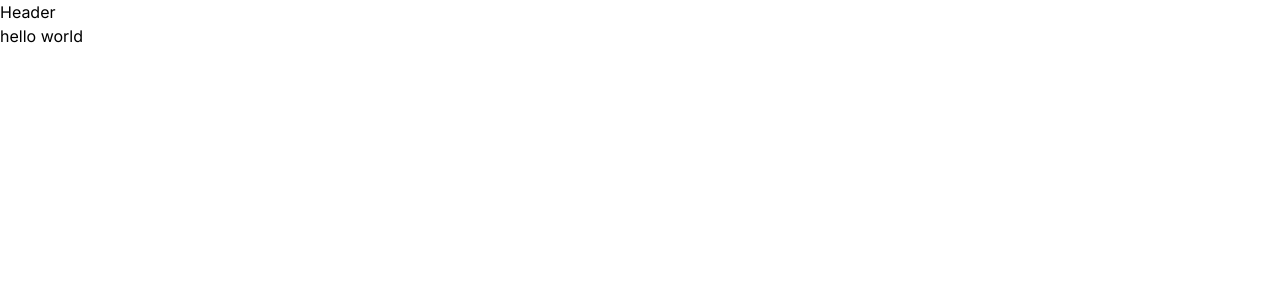
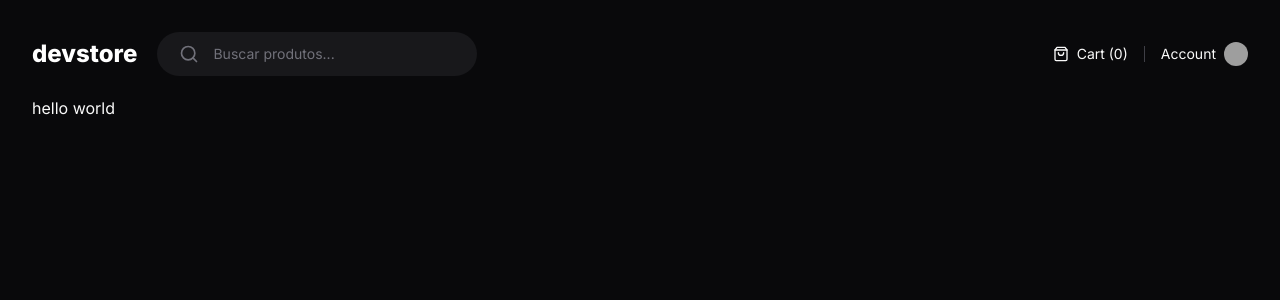
Before and after one commit to ocarlic/devstore, a Next.js app: page / in a window 1280 px wide. Shown: the top 300 px of the page. Built offline with nearby package versions, Linux system fonts and the light colour scheme; grey boxes are pictures that could not be loaded.

Commit message:
feat: add header

```diff
--- a/next.config.mjs
+++ b/next.config.mjs
@@ -1,4 +1,13 @@
 /** @type {import('next').NextConfig} */
-const nextConfig = {};
+const nextConfig = {
+  images: {
+    remotePatterns: [
+      {
+        protocol: "https",
+        hostname: "github.com",
+      },
+    ],
+  },
+};
 
 export default nextConfig;
--- a/package.json
+++ b/package.json
@@ -9,6 +9,7 @@
     "lint": "next lint"
   },
   "dependencies": {
+    "lucide-react": "^0.408.0",
     "next": "14.2.4",
     "react": "^18",
     "react-dom": "^18"
--- a/src/app/(store)/layout.tsx
+++ b/src/app/(store)/layout.tsx
@@ -6,7 +6,7 @@
   children: React.ReactNode;
 }>) {
   return (
-    <div>
+    <div className="mx-auto grid min-h-screen w-full max-w-[1600px] grid-rows-app gap-5 p-8">
       <Header />
       {children}
     </div>
--- a/src/app/layout.tsx
+++ b/src/app/layout.tsx
@@ -18,7 +18,7 @@
 }>) {
   return (
     <html className={inter.className} lang="pt">
-      <body>{children}</body>
+      <body className="bg-zinc-950 text-zinc-50 antialiased">{children}</body>
     </html>
   );
 }
--- a/src/components/header.tsx
+++ b/src/components/header.tsx
@@ -1,3 +1,43 @@
+import Link from "next/link";
+import Image from "next/image";
+import { Search, ShoppingBag } from "lucide-react";
+
 export function Header() {
-  return <div>Header</div>;
+  return (
+    <div className="flex items-center justify-between">
+      <div className="flex items-center gap-5">
+        <Link href="/" className="text-2xl font-extrabold text-white">
+          devstore
+        </Link>
+        <form className="flex w-[320px] items-center gap-3 rounded-full bg-zinc-900 px-5 py-3 ring-zinc-700">
+          <Search className="2-5 h-5 text-zinc-500" />
+
+          <input
+            placeholder="Buscar produtos..."
+            className="flex-1 bg-transparent text-sm outline-none placeholder:text-zinc-500"
+          />
+        </form>
+      </div>
+
+      <div className="flex items-center gap-4">
+        <div className="flex items-center gap-2">
+          <ShoppingBag className="h-4 w-4" />
+          <span className="text-sm">Cart (0)</span>
+        </div>
+
+        <div className="w-px h-4 bg-zinc-700" />
+
+        <Link href="/" className="flex items-center gap-2 hover:underline">
+          <span className="text-sm">Account</span>
+          <Image
+            src="https://github.com/ocarlic.png"
+            className="h-6 w-6 rounded-full"
+            width={24}
+            height={24}
+            alt="picture user"
+          />
+        </Link>
+      </div>
+    </div>
+  );
 }
--- a/tailwind.config.ts
+++ b/tailwind.config.ts
@@ -10,6 +10,9 @@
     fontFamily: {
       sans: "var(--font-inter)",
     },
+    gridTemplateRows: {
+      app: "min-content max-content",
+    },
   },
   plugins: [],
 };
```
Also changed, not shown: 1 other file (tests, documents, lock files or other folders).
